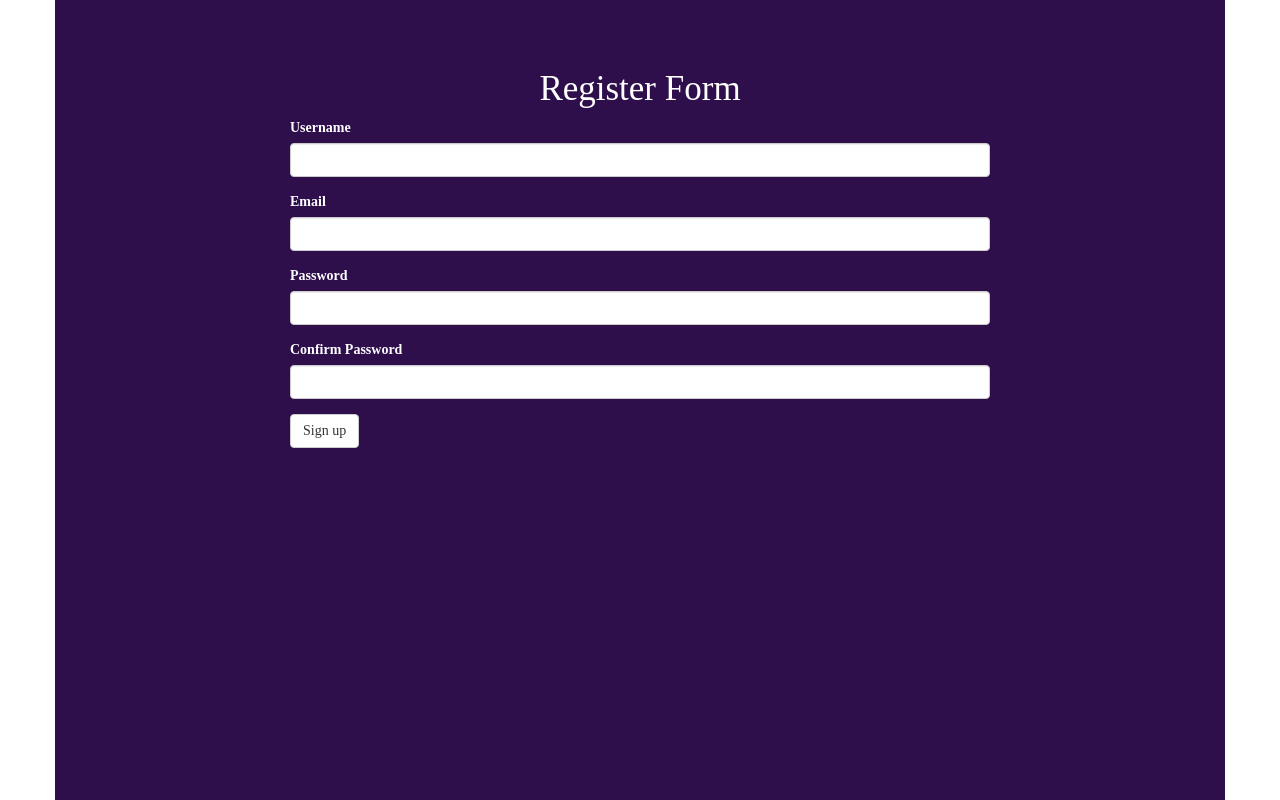
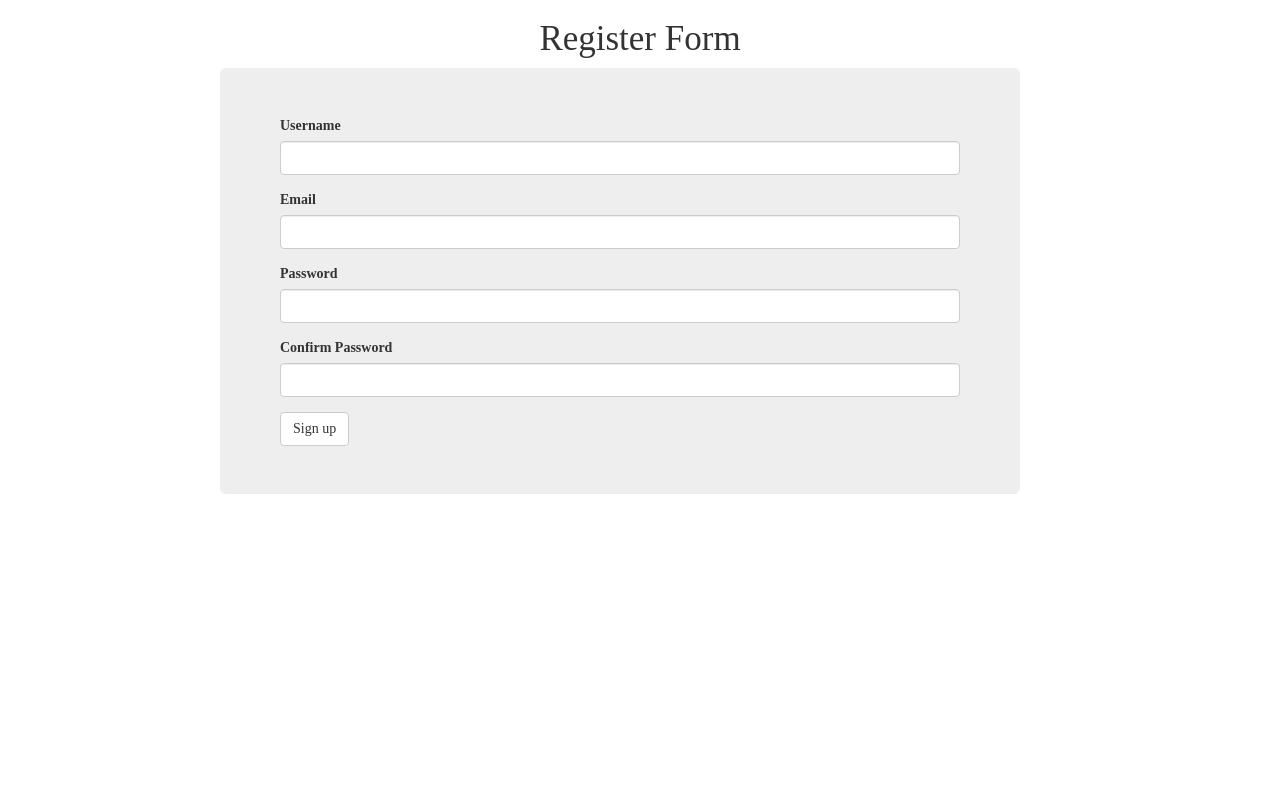
Before and after one commit to machariamarigi/shopping_list, a Flask app: page /register in a window 1280 px wide. Shown: the part 53-853 px from the top of the page. After the commit the page ends 547 px from the top, so only its background shows below. Run offline with Flask 2, Linux system fonts and the light colour scheme; parts of the project's set-up code (start-up, migrations or seed data) failed here and were passed over; some libraries are stand-ins or nearby versions.

Commit message:
[[Upate]Chore #150661899]Add more bootstrap styling to the UI

```diff
--- a/app/dashboard/views.py
+++ b/app/dashboard/views.py
@@ -13,7 +13,7 @@ def dashboard_page():
     if session['logged_in']:
         add_shoppinglist = True
         form = ShoppinglistForm()
-        all_shoppinglist = store.current_user.get('shopping_list', [])
+        all_shoppinglist = store.current_user['shopping_lists']
         if form.validate_on_submit():
             user_id = int(store.current_user['id'])
             message = store.add_shoppinglist(user_id, form.name.data)
--- a/app/static/css/style.css
+++ b/app/static/css/style.css
@@ -4,10 +4,6 @@
     font-family: 'fira code', Verdana;
     margin: 0;
     box-model: border-box;
-}
-
-*{
-    transition: all 0.3s;
 }
 
 h1 {
@@ -113,18 +109,13 @@ nav a:hover {
 
 /* Form styles */
 
-.container {
-    background: #2e0e4b;
-    color: #fff;
-    padding: 50px 0;
-    height: 100vh;
+.jumbotron {
+    margin-left: 150px;
+    max-width: 800px;
+    border-radius: 5%;
 }
 
-.container * {
-    box-sizing: border-box;
-}
-
-.container form {
+.jumbotron form {
     max-width: 700px;
     margin: 0 auto;
 }
@@ -210,6 +201,12 @@ button.delete {
     background: #F69;
 }
 
+button a:hover {
+    text-decoration: none;
+    color: #fff;
+    font-weight: bold;
+}
+
 @media screen and (max-width: 800px) {
     tr {
         display: flex;
--- a/app/templates/auth/login.html
+++ b/app/templates/auth/login.html
@@ -4,9 +4,11 @@
 {% block title %}Login{% endblock %}
 {% block body %}
     <div class="container">
+        {{ utils.flashed_messages() }}
         <h1 class="text-center">Log In Form</h1>
-        {{ wtf.quick_form(form) }}
-        {{ utils.flashed_messages() }}
+        <div class="jumbotron">
+            {{ wtf.quick_form(form) }}
+        </div>
     </div>
 
 {% endblock %}
--- a/app/templates/auth/register.html
+++ b/app/templates/auth/register.html
@@ -4,8 +4,10 @@
 {% block title %}Register{% endblock %}
 {% block body %}
         <div class="container">
+            {{ utils.flashed_messages() }}
             <h1 class="text-center">Register Form</h1>
-            {{ wtf.quick_form(form) }}
-            {{ utils.flashed_messages() }}
+            <div class="jumbotron">
+                {{ wtf.quick_form(form) }}
+            </div>
         </div>
 {% endblock %}
--- a/app/templates/dashboard/dashboard.html
+++ b/app/templates/dashboard/dashboard.html
@@ -7,7 +7,9 @@
     <div class="dash-header">
         <h1>Shopping List Dashboard</h1>
     </div>
-    {{ wtf.quick_form(form) }}
+    <div class="jumbotron">
+        {{ wtf.quick_form(form) }}
+    </div>
     {% if shoppinglists %}
         <div class="row">
             <div class="dash-table col-md-8">
```
